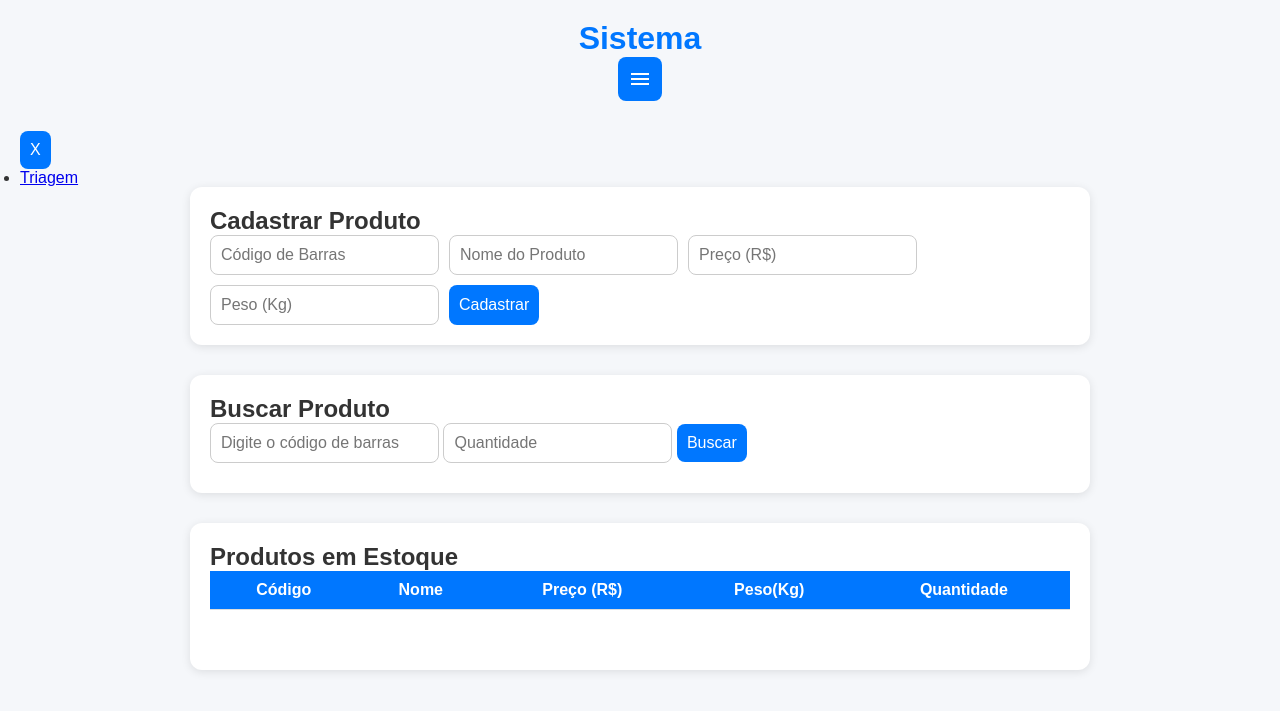
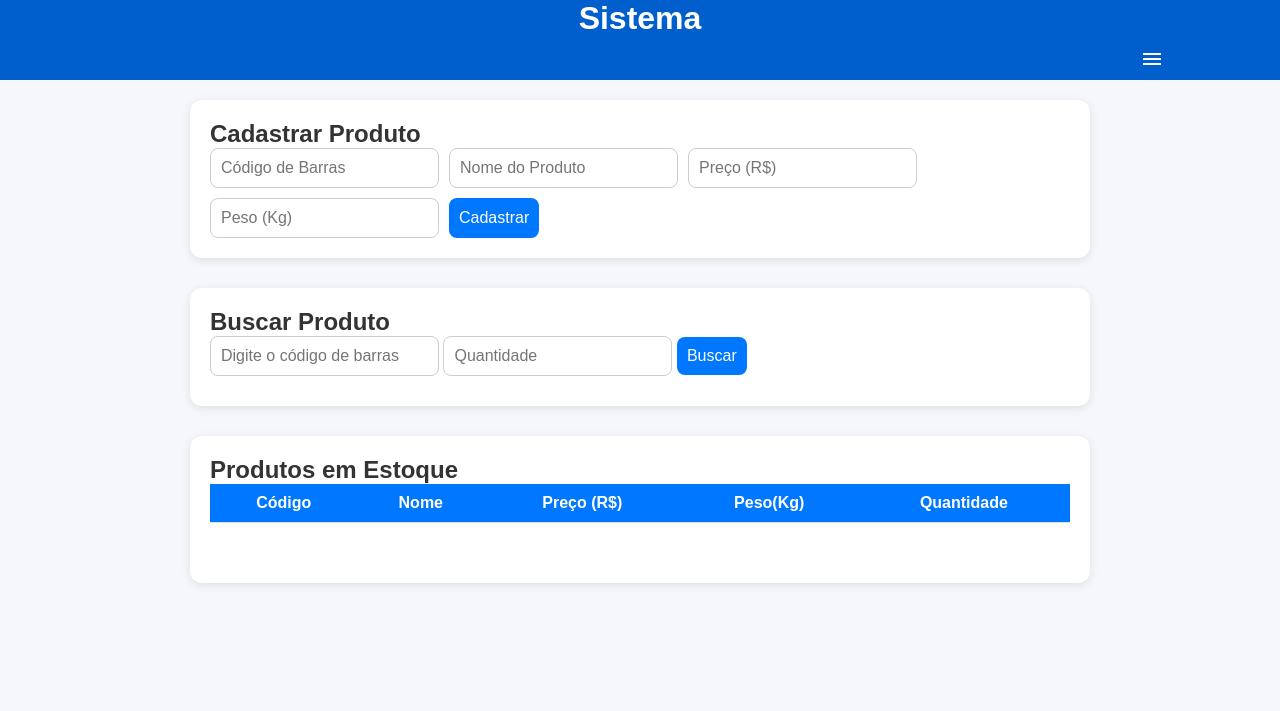
Before and after one commit to Guilhermepoma/MS-Testes, a PHP site: page /private/sistema.html in a window 1280 px wide. Shown: the top 711 px of the page. Run offline with PHP 8.4, Linux system fonts and the light colour scheme; lists and menus that the app fills with data are empty; some libraries are stand-ins or nearby versions.

Commit message:
Update stylesis.css

```diff
--- a/assets/css/stylesis.css
+++ b/assets/css/stylesis.css
@@ -8,16 +8,19 @@
 body {
   background: #f5f7fa;
   color: #333;
-  padding: 20px;
+
 }
 
 header {
   text-align: center;
-  margin-bottom: 30px;
+  align-items: center;
+  margin-bottom: 20px;
+  background-color: #005fcc;
+  width: 100%;
+  height: 80px;
 }
-
 h1 {
-  color: #0077ff;
+  color: white;
 }
 
 main {
@@ -155,3 +158,73 @@ b{
   align-content: center;
 
 }
+
+.material-symbols-outlined{
+  color:white;
+  justify-content: space-between;
+  background-color: transparent;
+  align-items: center;
+  margin-left: 80%;
+}
+
+.side-wrapper {
+  position: fixed;
+  top: 0;
+  left: -280px;
+  width: 260px;
+  height: 100vh;
+  background: #005fcc ;
+  box-shadow: 2px 0 15px rgba(0,0,0,0.2);
+  transition: 0.3s;
+  z-index: 1000;
+  padding: 20px;
+}
+.side-wrapper.active{
+  left: 0;
+}
+
+.side-wrapper-header{
+  display: flex;
+  justify-content: space-between;
+  align-items: center;
+  font-size: 20px;
+  margin-bottom: 20px;
+
+}
+
+.side-wrapper-header button {
+  background: none;
+  border: none;
+  font-size: 20px;
+  cursor: pointer;
+}
+
+.menu{
+  list-style: none;
+  padding: 0;
+}
+.menu li{
+  margin-top: 15px;
+  margin-bottom: 15px;
+}
+
+.menu a{
+  text-decoration: none;
+  color:#f7d708;
+  font-size: 18px;
+}
+
+.overlay {
+  position: fixed;
+  top: 0;
+  left: 0;
+  width: 100%;
+  height: 100%;
+  background: rgba(0,0,0,0.4);
+  display: none;
+  z-index: 900;
+}
+
+.overlay.active {
+  display: block;
+}
```
